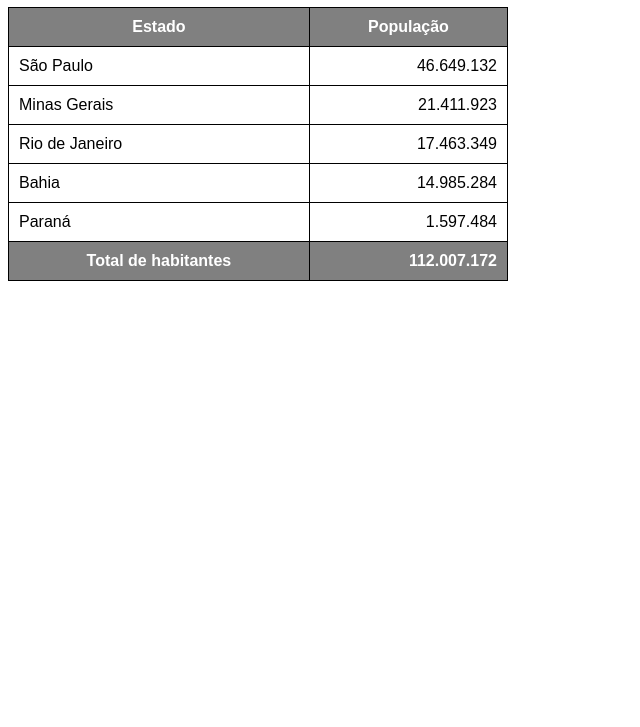
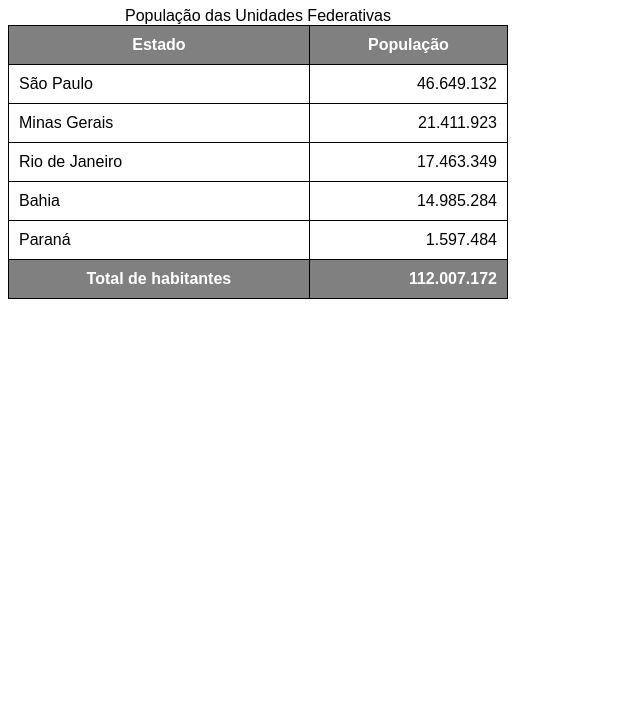
Before and after one commit to ceduardosant/html-css, a plain HTML site: page exercicios/ex023/tabela002.html in a window 1280 px wide. Shown: the part 73-800 px from the top of the page, without its empty margins (0-640 px from the left). Drawn offline with Linux system fonts and the light colour scheme.

Commit message:
Update tabela002.html

```diff
--- a/exercicios/ex023/tabela002.html
+++ b/exercicios/ex023/tabela002.html
@@ -33,6 +33,7 @@
 <body>
     <h1>Uso de tabelas grandes</h1>
     <table>
+        <caption>População das Unidades Federativas</caption>
         <thead>
             <tr>
                 <th>Estado</th>
```
